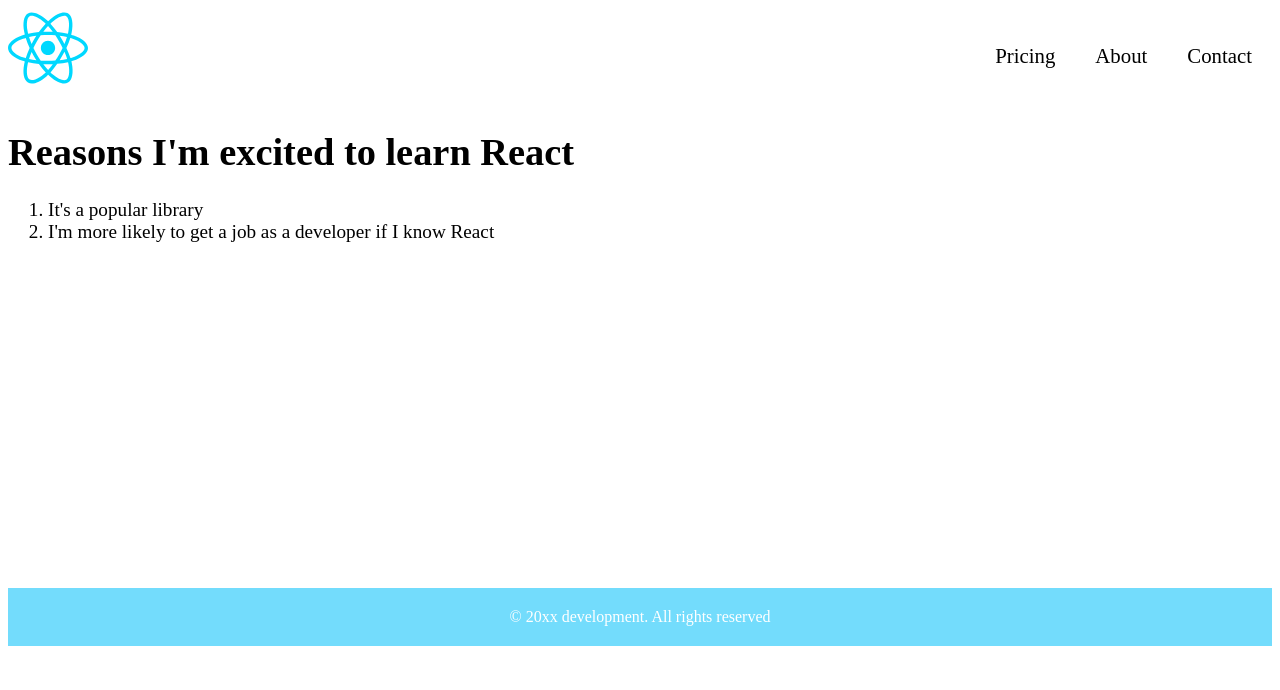
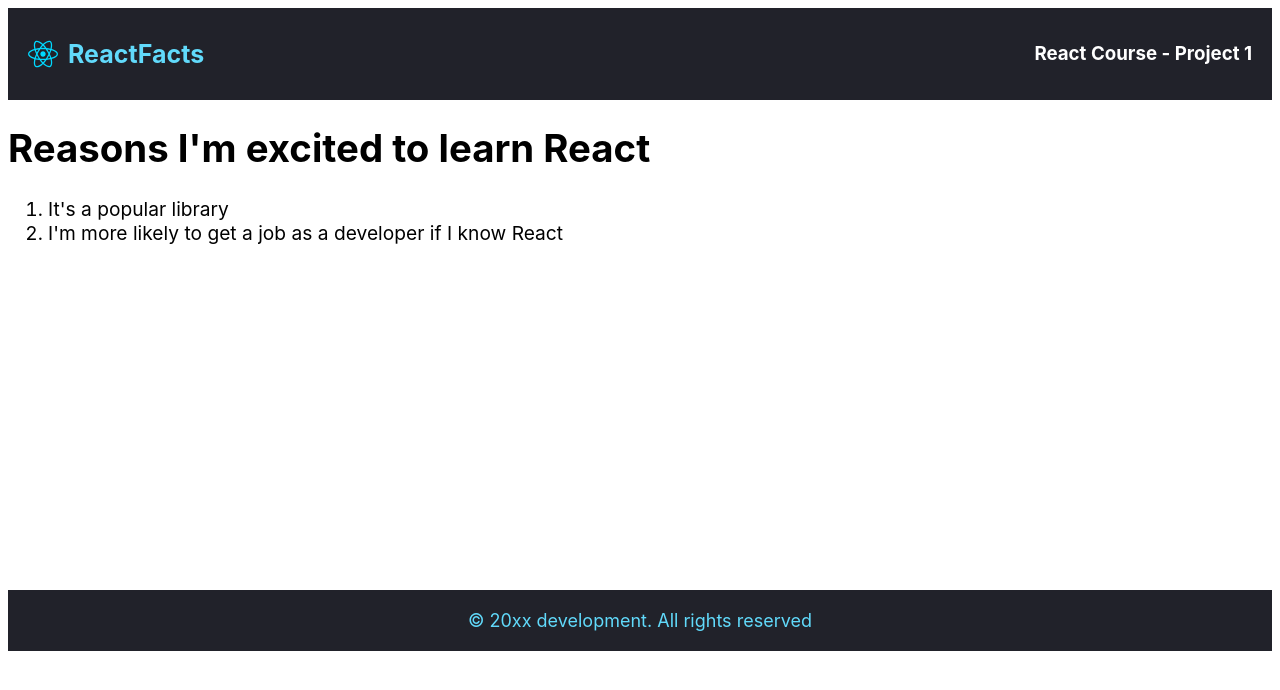
Before and after one commit to MondeNel/DYNAMIC_WEB_APPLICATIONS_PART_2, a React (Vite) app in the folder SCRIMBA-REACT/STATIC-WEB-PAGE/web-page/: page / in a window 1280 px wide. Shown: the top 690 px of the page. Built offline with nearby package versions, Linux system fonts and the light colour scheme.

Commit message:
added css styling to the header(nav) componenent

```diff
--- a/SCRIMBA-REACT/STATIC-WEB-PAGE/web-page/src/Header.jsx
+++ b/SCRIMBA-REACT/STATIC-WEB-PAGE/web-page/src/Header.jsx
@@ -7,11 +7,8 @@ const Header = () => {
         <header>
             <nav className='nav'>
                 <img src={reactLogo} className="logo-react" alt="React logo" />
-                <ul className='nav-items'>
-                    <li>Pricing</li>
-                    <li>About</li>
-                    <li>Contact</li>
-                </ul>
+                <h2 className='logo-text'>ReactFacts</h2>
+                <h3 className='title-text'>React Course - Project 1</h3>
             </nav>
         </header>
     )
--- a/SCRIMBA-REACT/STATIC-WEB-PAGE/web-page/src/Styles.css
+++ b/SCRIMBA-REACT/STATIC-WEB-PAGE/web-page/src/Styles.css
@@ -1,25 +1,39 @@
+* {
+    box-sizing: border-box;
+    font-family: Inter, sans-serif;
+}
+
+
 /* =========================== Header ========================== */
 
 .logo-react {
-    width: 80px;
-    height: 80px;
+    width: 30px;
+    height: 30px;
 }
 
 .nav {
     display: flex;
     justify-content: space-between;
+    align-items: center;
+    background-color: #21222A;
+    padding: 10px 20px;
+    color: white;
+}
+
+.logo-text {
+    margin-right: auto;
+    color: #61DAFB;
+    font-size: 25px;
+    margin-left: 10px;
+}
+
+.title-text {
+    margin-left: auto;
 }
 
 
-.nav-items {
-    list-style: none;
-    display: flex;
-}
 
-.nav-items>li {
-    padding: 20px;
-    font-size: 1.3rem;
-}
+
 
 
 
@@ -31,14 +45,23 @@
 
 
 
+
+
+
+
+
+
+
+
 /* ============================== Footer ============================= */
 
 
 .footer-container {
-    background-color: #73dcfc;
-    color: white;
+    background-color: #21222A;
+    color: #61DAFB;
     padding: 20px 0;
     text-align: center;
     margin-top: 345px;
     width: auto;
+    font-size: large;
 }
```
Also changed, not shown: 1 other file (tests, documents, lock files or other folders).
